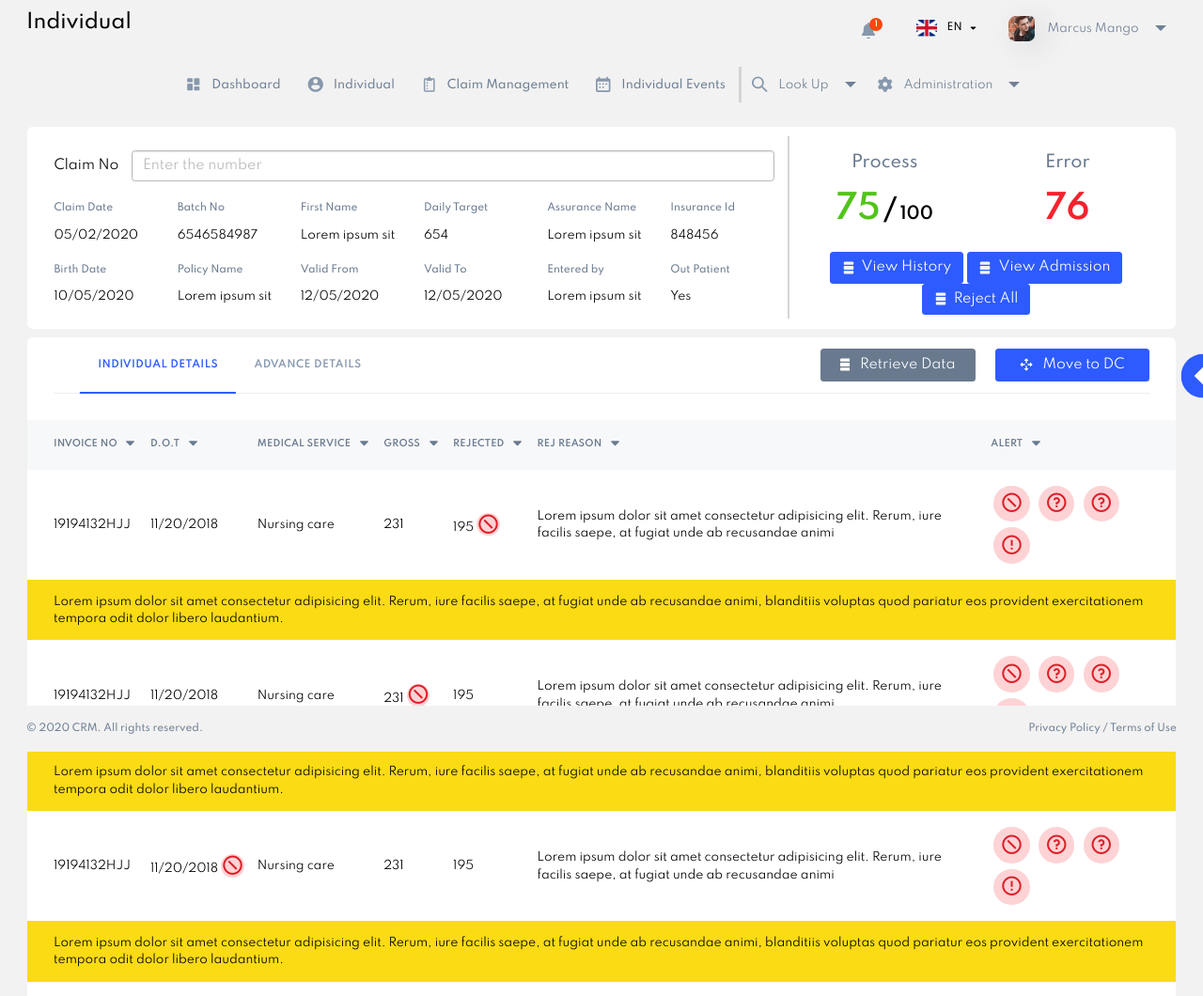
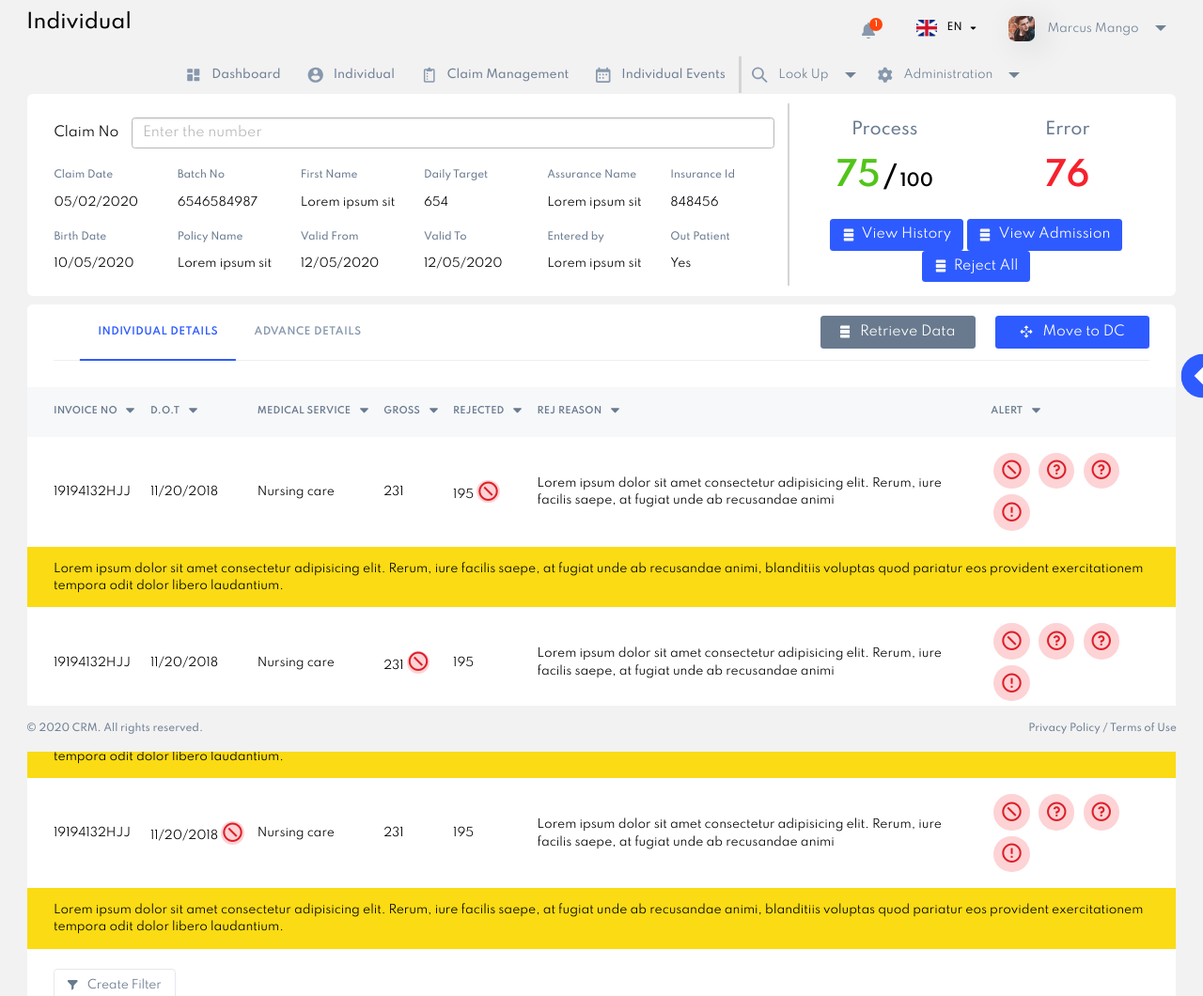
Before and after one commit to ashfahan/Dashboard, a plain HTML site: page data-grid.html in a window 1280 px wide. Shown: the top 1060 px of the page at 94% size. Drawn offline with nearby package versions, Linux system fonts and the light colour scheme; files whose address does not match are found by name.

Commit message:
:up: decrease header height

```diff
--- a/data-grid.html
+++ b/data-grid.html
@@ -163,8 +163,8 @@
           </div>
         </div>
 
-        <div class="flex justify-center align-middle">
-          <ul class="sidebar_list flex align-middle flex-wrap px-0">
+        <div class="flex justify-center align-middle p-0">
+          <ul class="sidebar_list flex align-middle flex-wrap px-0 mb-0">
             <li class="sidebar_item">
               <a href="index.html" class="sidebar_link">
                 <div class="sidebar_link_img icon is-lg">
```
Also changed, not shown: data-view.html (+2 -2 lines), document.html (+2 -2 lines), event.html (+2 -2 lines), index.html (+2 -2 lines), photos.html (+2 -2 lines), summary.html (+2 -2 lines), system-log.html (+2 -2 lines).
